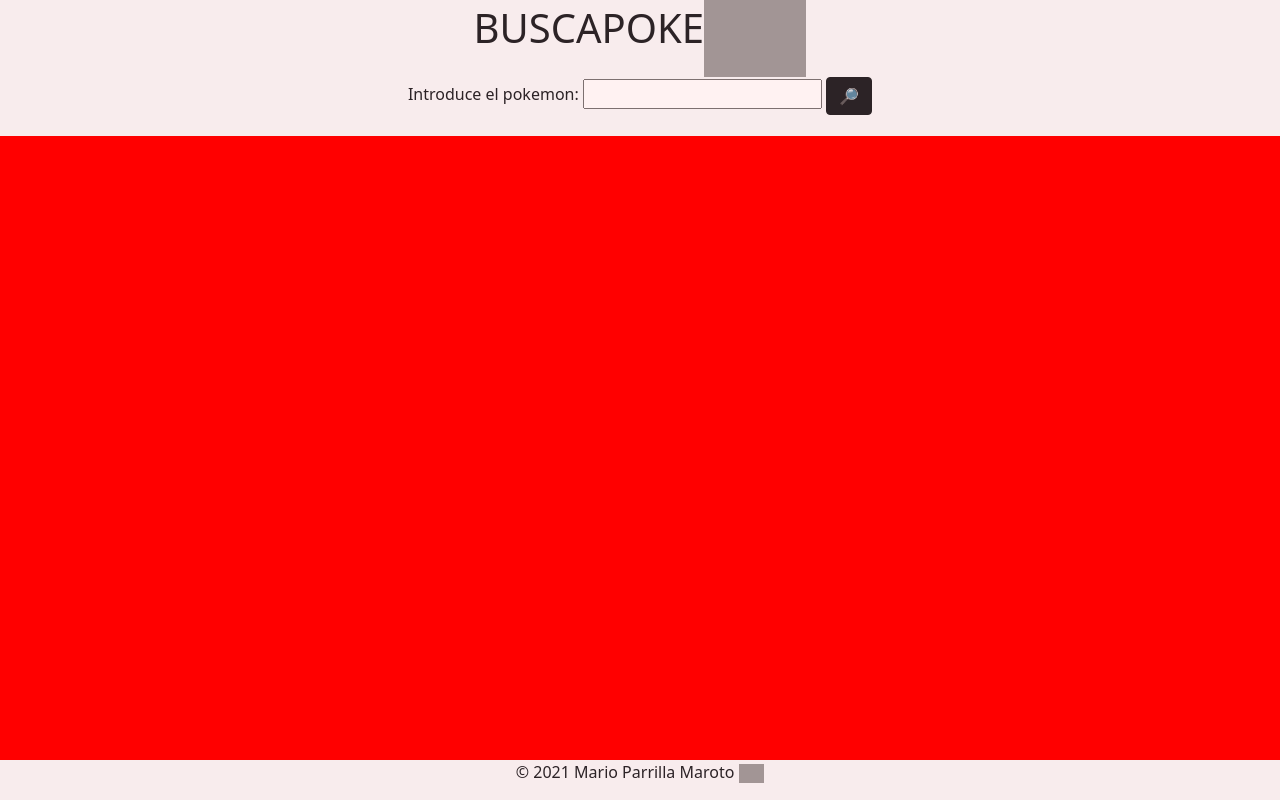
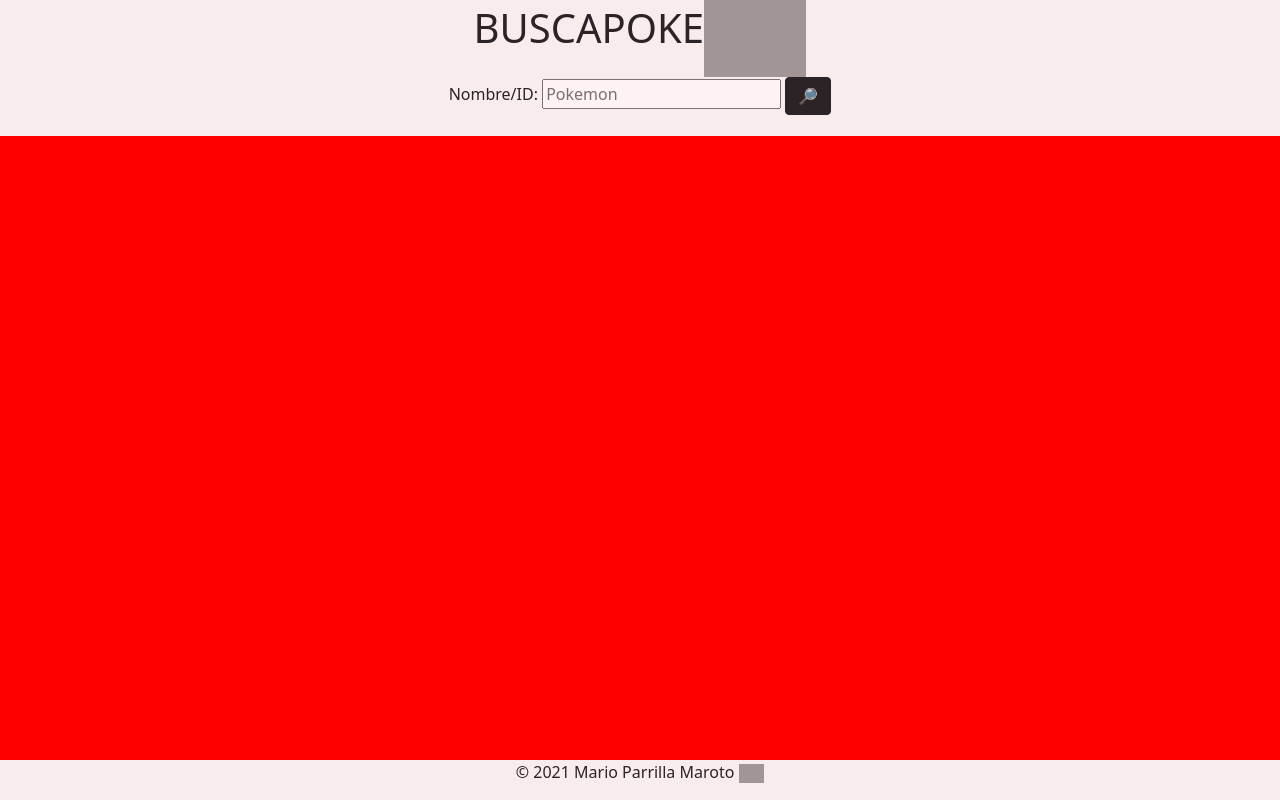
Before and after one commit to MarioParrilla/pokedexWithPokeapi, a plain HTML site: page index.html in a window 1280 px wide. Drawn offline with nearby package versions, Linux system fonts and the light colour scheme; grey boxes are pictures that could not be loaded.

Commit message:
Bugs Solved

```diff
--- a/index.html
+++ b/index.html
@@ -43,9 +43,12 @@
     <div class="text-center navbar-light bg-light fixed-top" id="divBuscador">
         <h1 id="titulo">BUSCAPOKE</h1><img id="pokeball" src="https://freepikpsd.com/wp-content/uploads/2020/01/Pokeball-PNG-Photo.png" alt="pokeball">
         <br>
-        <label for="buscador">Introduce el pokemon:</label>
-        <input type="text" name="buscador" id="buscador">
-        <button type="button" class="btn btn-dark" id="botonBusqueda">🔎</button><br><br>
+        <div>
+            <label for="buscador">Nombre/ID:</label>
+            <input type="text" name="buscador" id="buscador" placeholder="Pokemon">
+            <button type="button" class="btn btn-dark" id="botonBusqueda">🔎</button>
+        </div>
+        <br><br>
     </div>
     <br><br><br><br><br><br><br><br><br><br>
     <div id="info" class="text-center"></div>
--- a/script.js
+++ b/script.js
@@ -10,7 +10,9 @@ botonBusqueda.addEventListener("click",()=>{
 },false)
 
 async function recibirInfoPokemonBoton() {
-    if(pokemonABuscar.value=="") datoVacio();
+    let valorBuscador = pokemonABuscar.value;
+    if(valorBuscador=="") datoVacio();
+    else if(isNaN(valorBuscador)==false)recibirInfoPokemonIndex(valorBuscador);
     else{
         try {
             let pokemon = pokemonABuscar.value.toLowerCase();
```
